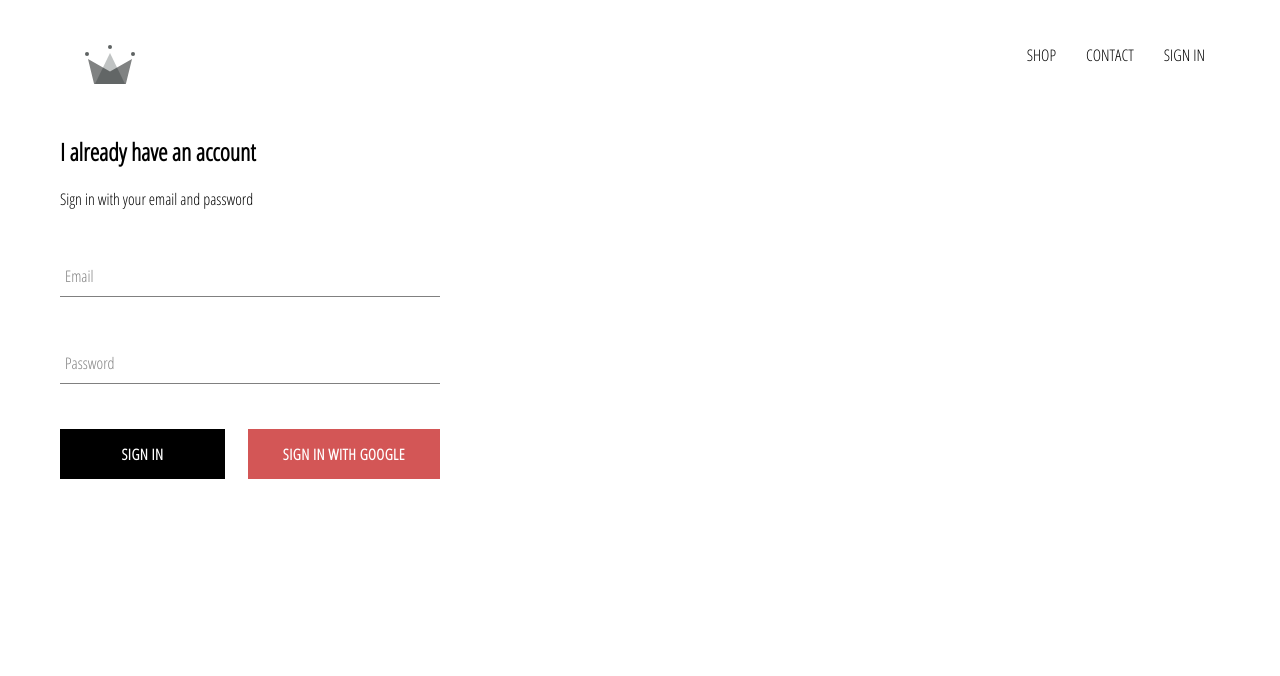
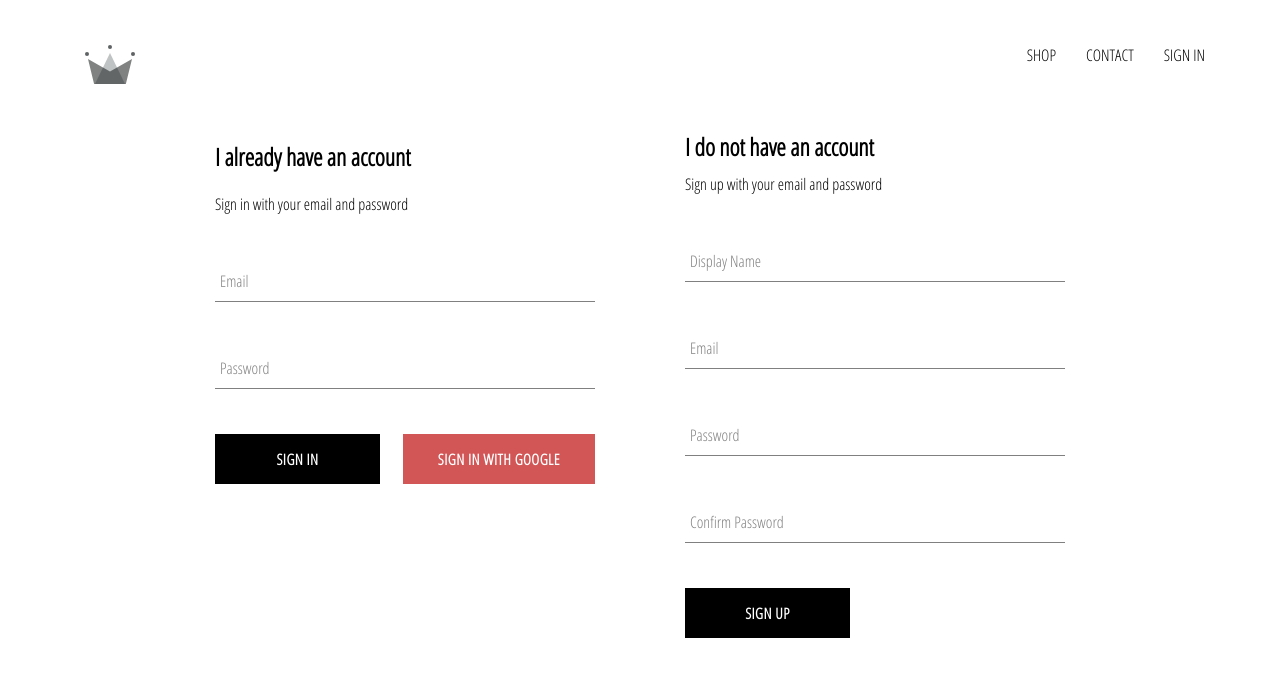
Before and after one commit to TIGGERKUB/crwn-clothing-ecommerce, a React (Create React App) app: page /signin in a window 1280 px wide. Shown: the top 676 px of the page. Built offline with nearby package versions, Linux system fonts and the light colour scheme; no server answers.

Commit message:
finishing sign in handleSubmit method

```diff
--- a/src/App.css
+++ b/src/App.css
@@ -7,6 +7,6 @@
     text-decoration: none;
     color: black;
 }
-*{
+* {
     box-sizing: border-box;
 }
--- a/src/App.js
+++ b/src/App.js
@@ -5,30 +5,41 @@
 import ShopPage from "./pages/shop/shop.component";
 import SignInAndSignUpPage from "./pages/sign-in-and-sign-up/sign-in-and-sign-up.component.jsx";
 import { Switch, Route } from "react-router-dom";
-import { auth } from "./firebase/firebase.utils";
+import { auth, createUserProfileDocument } from "./firebase/firebase.utils";
 
 class App extends React.Component {
-  constructor(){
-    super()
+  constructor() {
+    super();
     this.state = {
       currentUser: null
-    }
+    };
   }
 
   unsubscribeFromAuth = null;
+//check whether which account is logging in and create an account in firebase if doesn't exist
+  componentDidMount() {
+    this.unsubscribeFromAuth = auth.onAuthStateChanged(async userAuth => {
+      if (userAuth) {
+        const userRef = await createUserProfileDocument(userAuth);
+        userRef.onSnapshot(snapShot => {
+          this.setState({
+            currentUser: {
+              id: snapShot.id,
+              ...snapShot.data()
+            }
+          });
+          // console.log(this.state);
 
-  componentDidMount() {
-    this.unsubscribeFromAuth = auth.onAuthStateChanged(user=>{
-      this.setState({currentUser:user});
-      console.log(user);
-
+        });
+      } else {
+        this.setState({ currentUser: userAuth });
+      }
     });
   }
 
   componentWillUnmount() {
     this.unsubscribeFromAuth();
   }
-
 
   render() {
     return (
--- a/src/components/sign-in/sign-in.component.jsx
+++ b/src/components/sign-in/sign-in.component.jsx
@@ -1,7 +1,7 @@
 import React from "react";
 import FormInput from "../form-input/form-input.component";
 import CustomButton from "../custom-button/custom-button.component";
-import { signInWithGoogle } from "../../firebase/firebase.utils";
+import { auth,signInWithGoogle } from "../../firebase/firebase.utils";
 import "./sign-in.styles.scss";
 
 class SignIn extends React.Component {
@@ -14,9 +14,15 @@
     };
   }
 
-  handleSubmit = event => {
+  handleSubmit = async event => {
     event.preventDefault();
-    this.setState({ email: "", password: "" });
+    const {email,password} = this.state;
+    try {
+      await auth.signInWithEmailAndPassword(email,password);
+      this.setState({email:'',password:''})
+    } catch (error) {
+      console.log(error);
+    }
   };
   handleChange = event => {
     const { value, name } = event.target;
@@ -35,7 +41,7 @@
             value={this.state.email}
             handleChange={this.handleChange}
             label="Email"
-            // required
+            required
           />
 
           <FormInput
@@ -44,7 +50,7 @@
             value={this.state.password}
             handleChange={this.handleChange}
             label="Password"
-            // required
+            required
           />
 
           <div className="buttons">
--- /dev/null
+++ b/src/components/sign-up/sign-up.component.jsx
@@ -0,0 +1,93 @@
+import React from "react";
+import FormInput from "../form-input/form-input.component";
+import CustomButton from "../custom-button/custom-button.component";
+import { auth, createUserProfileDocument } from "../../firebase/firebase.utils";
+import "./sign-up.styles.scss";
+
+class SignUp extends React.Component {
+  constructor() {
+    super();
+
+    this.state = {
+      displayName: "",
+      email: "",
+      password: "",
+      confirmPassword: ""
+    };
+  }
+
+  handleSubmit = async event => {
+    event.preventDefault();
+    const { displayName, email, password, confirmPassword } = this.state;
+    if (password !== confirmPassword) {
+      alert("Passwords don't match");
+      return;
+    }
+    try {
+      const { user } = await auth.createUserWithEmailAndPassword(
+        email,
+        password
+      );
+      createUserProfileDocument(user, { displayName });
+      this.setState({
+        displayName: "",
+        email: "",
+        password: "",
+        confirmPassword: ""
+      });
+    } catch (error) {
+      console.error(error);
+    }
+  };
+
+  handleChange = event => {
+    const { name, value } = event.target;
+    this.setState({ [name]: value });
+  };
+
+  render() {
+    const { displayName, email, password, confirmPassword } = this.state;
+    return (
+      <div className="sign-up">
+        <h2 className="title">I do not have an account</h2>
+        <span className="">Sign up with your email and password</span>
+        <form className="sign-up-form" onSubmit={this.handleSubmit}>
+          <FormInput
+            type="text"
+            name="displayName"
+            value={displayName}
+            handleChange={this.handleChange}
+            label="Display Name"
+            required
+          />
+          <FormInput
+            type="email"
+            name="email"
+            value={email}
+            handleChange={this.handleChange}
+            label="Email"
+            required
+          />
+          <FormInput
+            type="password"
+            name="password"
+            value={password}
+            handleChange={this.handleChange}
+            label="Password"
+            required
+          />
+          <FormInput
+            type="password"
+            name="confirmPassword"
+            value={confirmPassword}
+            handleChange={this.handleChange}
+            label="Confirm Password"
+            required
+          />
+          <CustomButton type="submit">SIGN UP</CustomButton>
+        </form>
+      </div>
+    );
+  }
+}
+export default SignUp;
--- /dev/null
+++ b/src/components/sign-up/sign-up.styles.scss
@@ -0,0 +1,9 @@
+.sign-up {
+    display: flex;
+    flex-direction: column;
+    width: 380px;
+
+    .title {
+        margin: 10px 0;
+    }
+}
--- a/src/firebase/firebase.utils.js
+++ b/src/firebase/firebase.utils.js
@@ -12,6 +12,25 @@
   appId: "1:308670511147:web:10db5fe9326d57fd07526e",
   measurementId: "G-4Y8TS24E91"
 };
+//created user profile if doesn't exist
+export const createUserProfileDocument = async(userAuth,additionalData) => {
+    if(!userAuth)return;
+    const userRef = firestore.doc(`users/${userAuth.uid}`);
+    const snapShot = await userRef.get();
+    if(!snapShot.exists){
+        const {displayName,email}=userAuth;
+        const createdAt = new Date();
+        try{
+            await userRef.set({
+                displayName,email,createdAt,...additionalData
+            })
+        }catch(err){
+            console.log('Error creating user',err.message);
+
+        }
+    }
+    return userRef
+}
 
 firebase.initializeApp(config);
 
--- a/src/pages/sign-in-and-sign-up/sign-in-and-sign-up.component.jsx
+++ b/src/pages/sign-in-and-sign-up/sign-in-and-sign-up.component.jsx
@@ -1,9 +1,13 @@
-import React from 'react';
-import './sign-in-and-sign-up.styles.scss';
-import SignIn from '../../components/sign-in/sign-in.component';
+import React from "react";
+import "./sign-in-and-sign-up.styles.scss";
+import SignIn from "../../components/sign-in/sign-in.component";
+import SignUp from "../../components/sign-up/sign-up.component";
 
-const SignInAndSignUpPage = () =>(
-    <div className="sign-in-and-sign-up"><SignIn/></div>
+const SignInAndSignUpPage = () => (
+  <div className="sign-in-and-sign-up">
+    <SignIn />
+    <SignUp />
+  </div>
 );
 
 export default SignInAndSignUpPage;
--- a/src/pages/sign-in-and-sign-up/sign-in-and-sign-up.styles.scss
+++ b/src/pages/sign-in-and-sign-up/sign-in-and-sign-up.styles.scss
@@ -0,0 +1,6 @@
+.sign-in-and-sign-up{
+    width: 850px;
+    display: flex;
+    justify-content: space-between;
+    margin: 30px auto;
+}
```
